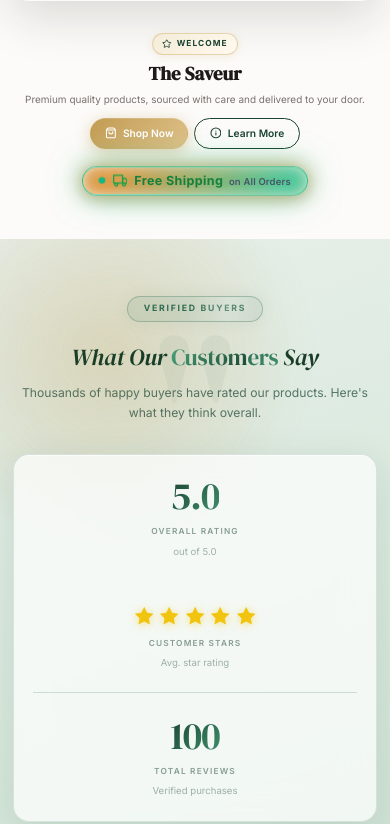
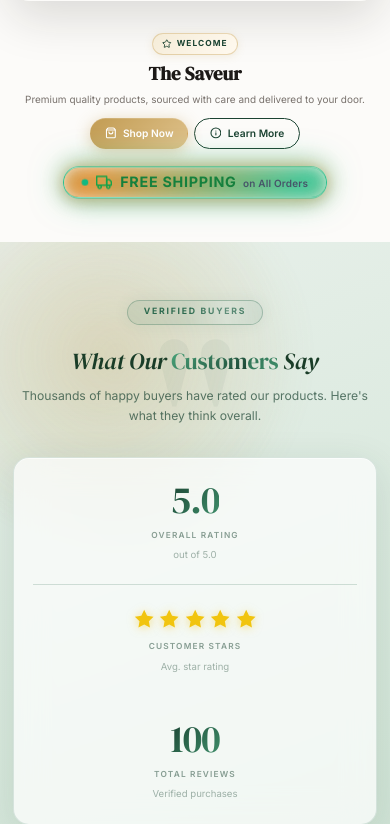
Before and after one commit to imadhurgupta/thesaveur, a Flask app: page / in a window 390 px wide. Shown: the part 355-1179 px from the top of the page. Run offline with Flask 3, Linux system fonts and the light colour scheme; data comes from the database, SQL or seed files in the repository; data that the repository does not hold is empty; some web fonts are replaced.

Commit message:
Capitalize FREE SHIPPING and increase font and capsule size

```diff
--- a/static/css/style.css
+++ b/static/css/style.css
@@ -821,8 +821,8 @@ button:active:not(:disabled),
   position: relative;
   display: inline-flex;
   align-items: center;
-  gap: 12px;
-  padding: 11px 30px;
+  gap: 14px;
+  padding: 13px 36px;
   border-radius: var(--radius-pill, 999px);
   background: linear-gradient(135deg, rgba(255, 255, 255, 0.98) 0%, rgba(246, 240, 226, 0.94) 100%);
   border: 2px solid rgba(197, 160, 89, 0.8);
@@ -872,8 +872,8 @@ button:active:not(:disabled),
 .shipping-live-dot {
   position: relative;
   display: inline-block;
-  width: 9px;
-  height: 9px;
+  width: 10px;
+  height: 10px;
   border-radius: 50%;
   background: #10b981;
   box-shadow: 0 0 0 0 rgba(16, 185, 129, 0.7);
@@ -883,8 +883,8 @@ button:active:not(:disabled),
 
 /* Animated shipping truck icon */
 .shipping-truck-icon {
-  width: 22px;
-  height: 22px;
+  width: 25px;
+  height: 25px;
   stroke: #16a34a;
   flex-shrink: 0;
   display: inline-block;
@@ -894,21 +894,22 @@ button:active:not(:disabled),
 .shipping-text-content {
   display: inline-flex;
   align-items: baseline;
-  gap: 7px;
+  gap: 8px;
   line-height: 1.1;
 }
 
 .shipping-text-bold {
-  font-weight: 800;
+  font-weight: 900;
   color: #15803d;
-  letter-spacing: 0.03em;
-  font-size: 1.15rem;
+  letter-spacing: 0.06em;
+  font-size: 1.35rem;
+  text-transform: uppercase;
 }
 
 .shipping-text-sub {
   font-weight: 600;
   color: #475569;
-  font-size: 0.84rem;
+  font-size: 0.90rem;
   letter-spacing: 0.02em;
 }
 
@@ -1978,18 +1979,19 @@ button:active:not(:disabled),
     margin-top: 24px !important;
   }
   .hero-free-shipping-badge {
-    padding: 8px 20px !important;
-    gap: 9px !important;
+    padding: 9px 22px !important;
+    gap: 10px !important;
   }
   .shipping-truck-icon {
-    width: 18px !important;
-    height: 18px !important;
+    width: 20px !important;
+    height: 20px !important;
   }
   .shipping-text-bold {
-    font-size: 0.98rem !important;
+    font-size: 1.12rem !important;
+    letter-spacing: 0.05em !important;
   }
   .shipping-text-sub {
-    font-size: 0.74rem !important;
+    font-size: 0.78rem !important;
   }
   .shipping-live-dot {
     width: 8px !important;
--- a/templates/storefront/partials/hero_carousel.html
+++ b/templates/storefront/partials/hero_carousel.html
@@ -67,7 +67,7 @@
             <circle cx="18.5" cy="18.5" r="2.5"></circle>
           </svg>
           <span class="shipping-text-content">
-            <strong class="shipping-text-bold">Free Shipping</strong>
+            <strong class="shipping-text-bold">FREE SHIPPING</strong>
             <span class="shipping-text-sub">on All Orders</span>
           </span>
         </div>
@@ -101,7 +101,7 @@
             <circle cx="18.5" cy="18.5" r="2.5"></circle>
           </svg>
           <span class="shipping-text-content">
-            <strong class="shipping-text-bold">Free Shipping</strong>
+            <strong class="shipping-text-bold">FREE SHIPPING</strong>
             <span class="shipping-text-sub">on All Orders</span>
           </span>
         </div>
```
